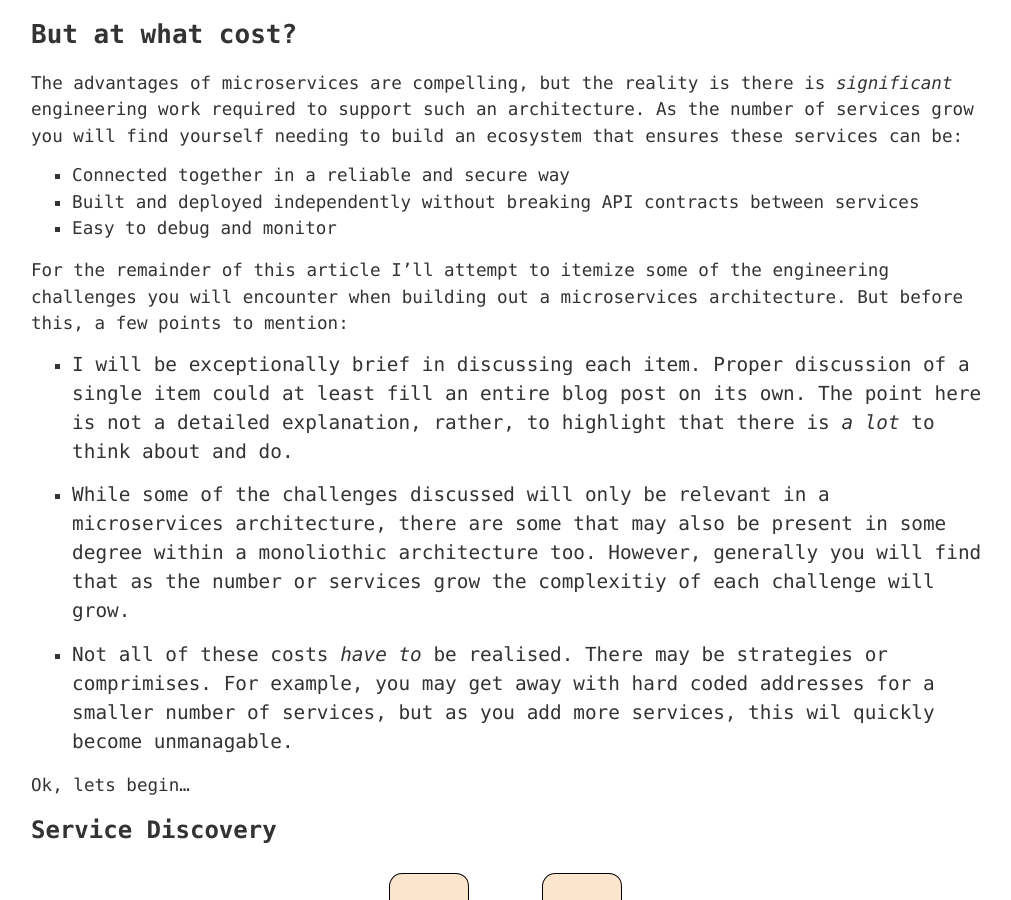
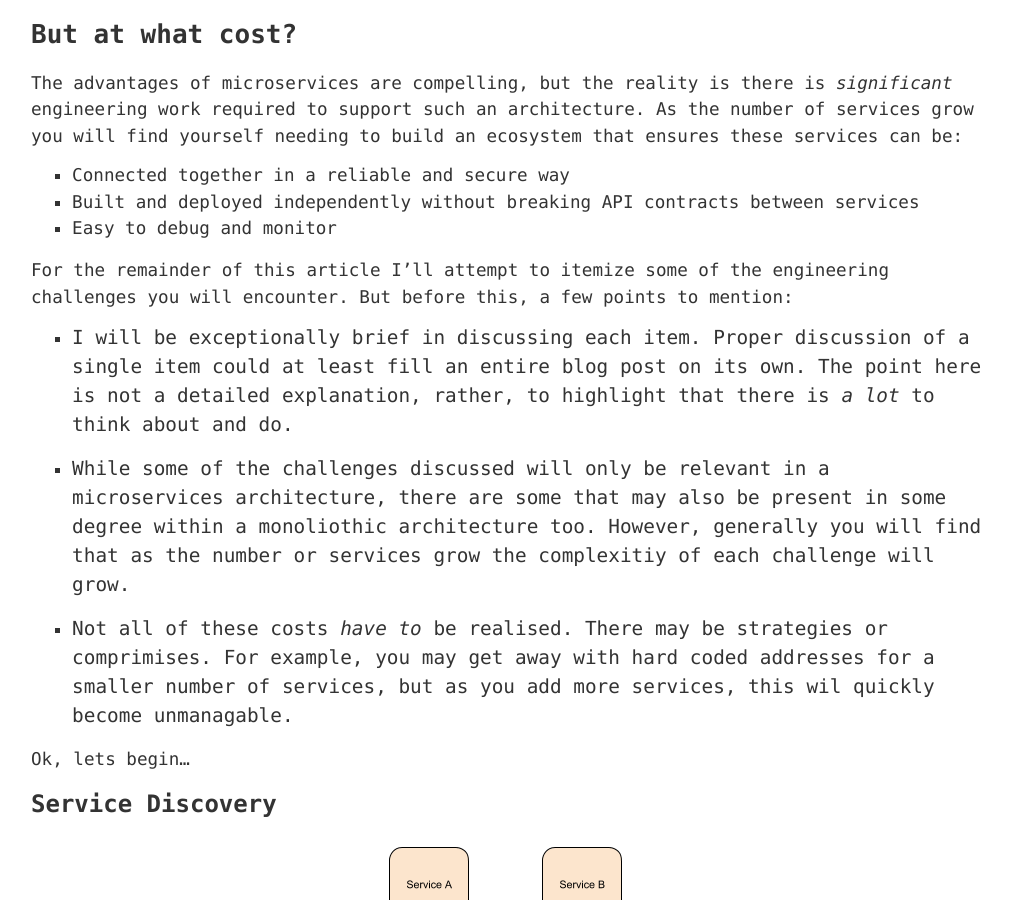
Before and after one commit to hbakkum/hbakkum.github.io, a Jekyll site: the page built from _posts/2019-01-19-costs-associated-with-a-microservices-architecture.md, in a window 1280 px wide and 900 px high, scrolled down 2516 px. Shown: the whole window, without its empty margins (133-1144 px from the left). Built offline with Jekyll 4.4.1, drawn with Linux system fonts in a browser that asks for light colours; comment, search, counter and statistics services are not loaded.

Commit message:
Update 2019-01-19-costs-associated-with-a-microservices-architecture.md

```diff
--- a/_posts/2019-01-19-costs-associated-with-a-microservices-architecture.md
+++ b/_posts/2019-01-19-costs-associated-with-a-microservices-architecture.md
@@ -65,7 +65,7 @@ The advantages of microservices are compelling, but the reality is there is *sig
 * Built and deployed independently without breaking API contracts between services
 * Easy to debug and monitor
 
-For the remainder of this article I'll attempt to itemize some of the engineering challenges you will encounter when building out a microservices architecture. But before this, a few points to mention:
+For the remainder of this article I'll attempt to itemize some of the engineering challenges you will encounter. But before this, a few points to mention:
 
 * I will be exceptionally brief in discussing each item. Proper discussion of a single item could at least fill an entire blog post on its own. The point here is not a detailed explanation, rather, to highlight that there is *a lot* to think about and do.
 
```
